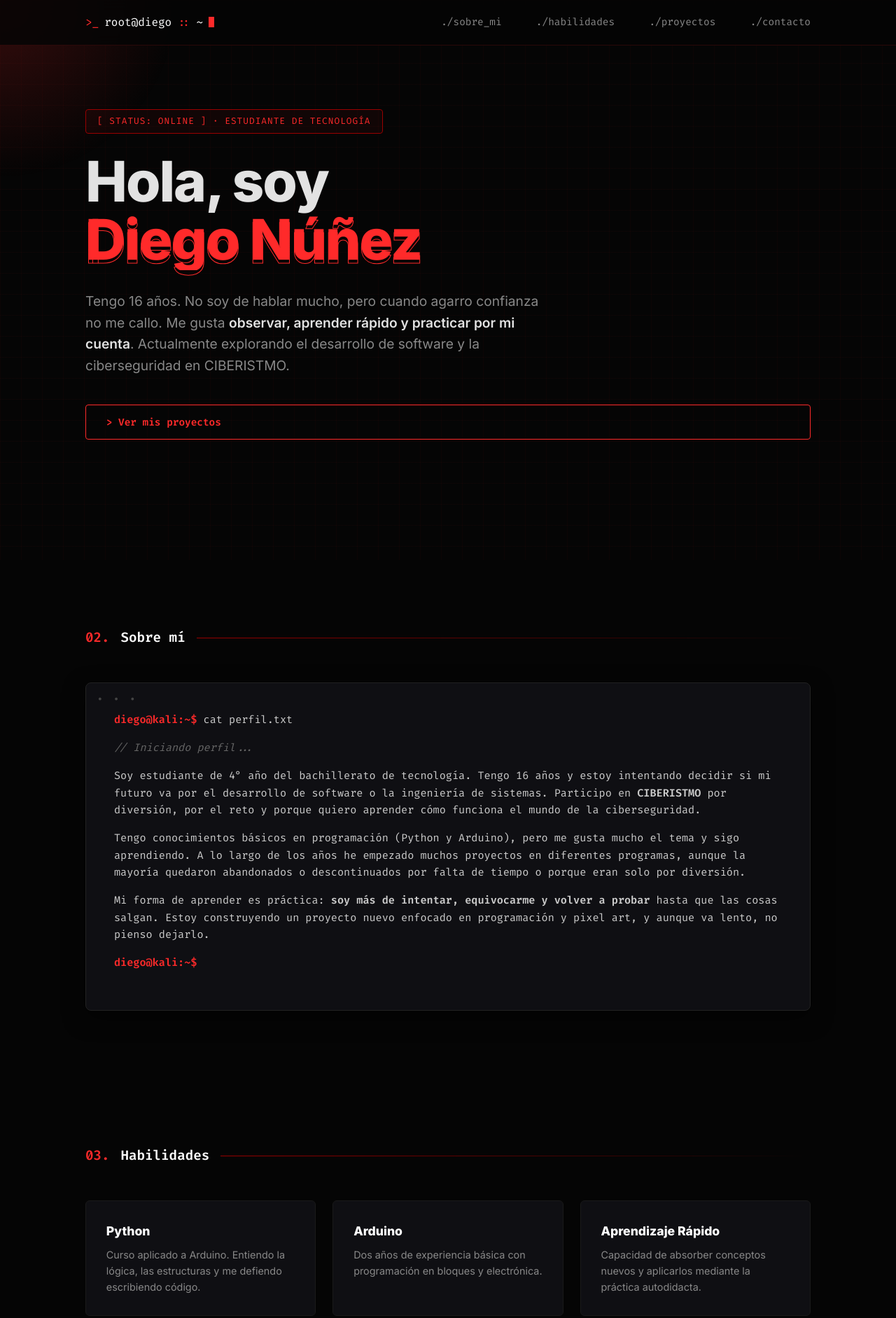
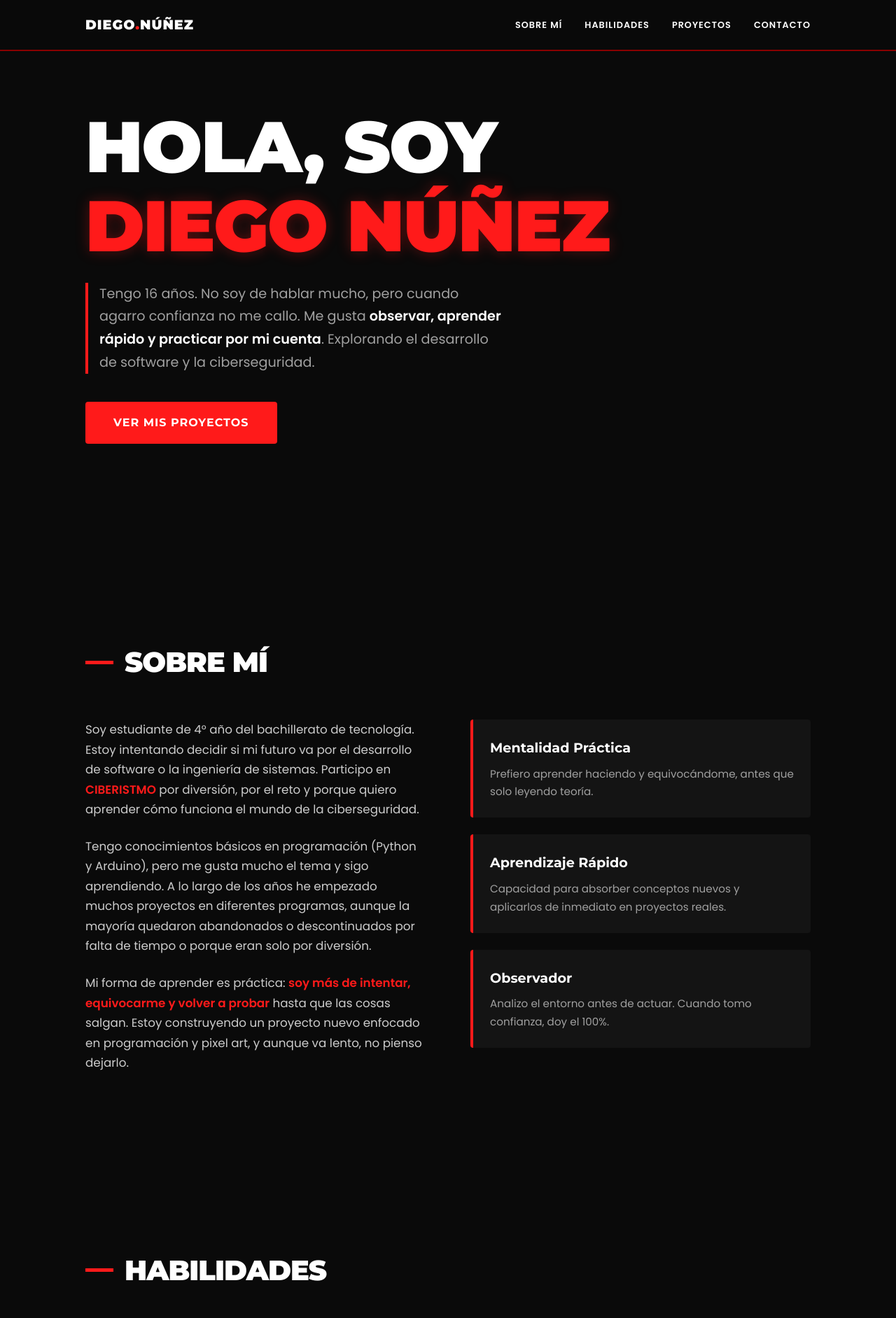
Before and after one commit to diego13pa890/portafolio, a plain HTML site: page index.html in a window 1280 px wide. Shown: the top 1883 px of the page at 70% size. Drawn offline with Linux system fonts and the light colour scheme.

Commit message:
Update index.html

```diff
--- a/index.html
+++ b/index.html
@@ -4,18 +4,17 @@
 <meta charset="UTF-8">
 <meta name="viewport" content="width=device-width, initial-scale=1.0">
 <title>Diego Núñez | Portafolio</title>
-<link href="https://fonts.googleapis.com/css2?family=Fira+Code:wght@400;600&family=Inter:wght@300;400;600;800&display=swap" rel="stylesheet">
+<link href="https://fonts.googleapis.com/css2?family=Montserrat:wght@400;700;900&family=Poppins:wght@300;400;600&display=swap" rel="stylesheet">
 <style>
   :root {
-    --bg: #050505;
-    --bg-card: #0f0f13;
-    --red: #ff2a2a;
-    --red-dark: #990000;
-    --red-glow: rgba(255, 42, 42, 0.4);
-    --text: #e2e2e2;
-    --muted: #888;
-    --font-main: 'Inter', sans-serif;
-    --font-code: 'Fira Code', monospace;
+    --bg: #0a0a0a;
+    --bg-card: #141414;
+    --red: #ff1a1a; /* Rojo agresivo */
+    --red-dark: #8a0000;
+    --text: #ffffff;
+    --muted: #a0a0a0;
+    --font-title: 'Montserrat', sans-serif;
+    --font-text: 'Poppins', sans-serif;
   }
 
   * { margin: 0; padding: 0; box-sizing: border-box; }
@@ -24,47 +23,21 @@
   body {
     background-color: var(--bg);
     color: var(--text);
-    font-family: var(--font-main);
-    line-height: 1.6;
+    font-family: var(--font-text);
+    line-height: 1.7;
     overflow-x: hidden;
   }
 
-  /* Fondo de cuadrícula hacker */
-  body::before {
-    content: "";
-    position: fixed;
-    top: 0; left: 0; width: 100vw; height: 100vh;
-    background-image:
-      linear-gradient(rgba(255, 42, 42, 0.03) 1px, transparent 1px),
-      linear-gradient(90deg, rgba(255, 42, 42, 0.03) 1px, transparent 1px);
-    background-size: 30px 30px;
-    z-index: -2;
-    pointer-events: none;
-  }
-
-  /* Resplandor que sigue al mouse */
-  .glow {
-    position: fixed;
-    width: 600px; height: 600px;
-    background: radial-gradient(circle, var(--red-glow) 0%, transparent 60%);
-    border-radius: 50%;
-    pointer-events: none;
-    z-index: -1;
-    transform: translate(-50%, -50%);
-    opacity: 0.5;
-    transition: opacity 0.3s;
-  }
-
   a { color: var(--red); text-decoration: none; transition: color 0.3s; }
-  a:hover { color: #ff5e5e; text-shadow: 0 0 8px var(--red-glow); }
+  a:hover { color: #ff4d4d; }
 
   /* HEADER */
   header {
     position: fixed;
     top: 0; width: 100%;
-    background: rgba(5, 5, 5, 0.85);
-    backdrop-filter: blur(10px);
-    border-bottom: 1px solid rgba(255, 42, 42, 0.15);
+    background: rgba(10, 10, 10, 0.95);
+    backdrop-filter: blur(8px);
+    border-bottom: 2px solid var(--red-dark);
     z-index: 100;
   }
   .nav {
@@ -76,53 +49,42 @@
     justify-content: space-between;
   }
   .brand {
-    font-family: var(--font-code);
-    font-size: 1rem;
-    color: #fff;
-    display: flex;
-    align-items: center;
-    gap: 0.5rem;
+    font-family: var(--font-title);
+    font-size: 1.2rem;
+    font-weight: 900;
+    letter-spacing: 1px;
+    text-transform: uppercase;
   }
   .brand span { color: var(--red); }
-  .brand .cursor {
-    display: inline-block;
-    width: 8px; height: 15px;
-    background-color: var(--red);
-    animation: blink 1s step-end infinite;
-  }
-  @keyframes blink { 50% { opacity: 0; } }
 
-  .nav-links { display: flex; gap: 2rem; font-size: 0.9rem; font-family: var(--font-code); }
-  .nav-links a { color: var(--muted); }
-  .nav-links a:hover { color: var(--red); text-shadow: none; }
-  .nav-links a::before { content: "> "; color: var(--red); opacity: 0; transition: opacity 0.3s; }
-  .nav-links a:hover::before { opacity: 1; }
+  .nav-links { display: flex; gap: 2rem; font-size: 0.9rem; font-weight: 600; }
+  .nav-links a { color: var(--text); text-transform: uppercase; letter-spacing: 1px; font-size: 0.8rem;}
+  .nav-links a:hover { color: var(--red); }
 
-  /* SECCIONES GENERALES */
+  /* SECCIONES */
   section {
     max-width: 1100px;
     margin: 0 auto;
-    padding: 6rem 2rem;
-    position: relative;
+    padding: 7rem 2rem;
   }
-  .section-header {
-    font-family: var(--font-code);
-    font-size: 1.2rem;
-    color: #fff;
+  .section-title {
+    font-family: var(--font-title);
+    font-size: 2.5rem;
+    font-weight: 900;
+    text-transform: uppercase;
+    letter-spacing: -1px;
     margin-bottom: 3rem;
     display: flex;
     align-items: center;
     gap: 1rem;
   }
-  .section-header::before { content: "0" counter(sec) ". "; color: var(--red); font-weight: bold; }
-  .section-header::after {
+  .section-title::before {
     content: "";
-    flex: 1;
-    height: 1px;
-    background: linear-gradient(to right, var(--red-dark), transparent);
+    display: block;
+    width: 40px;
+    height: 5px;
+    background: var(--red);
   }
-  section { counter-increment: sec; }
-  body { counter-reset: sec; }
 
   /* HERO */
   .hero {
@@ -130,175 +92,158 @@
     display: flex;
     flex-direction: column;
     justify-content: center;
-    padding-top: 80px;
-  }
-  .status-badge {
-    display: inline-block;
-    font-family: var(--font-code);
-    font-size: 0.8rem;
-    color: var(--red);
-    border: 1px solid var(--red-dark);
-    background: rgba(255, 42, 42, 0.05);
-    padding: 0.4rem 1rem;
-    border-radius: 4px;
-    margin-bottom: 1.5rem;
-    width: fit-content;
-    letter-spacing: 1px;
-    animation: fadeIn 1s ease forwards;
+    padding-top: 100px;
   }
   .hero h1 {
-    font-size: clamp(3rem, 8vw, 5rem);
-    font-weight: 800;
+    font-family: var(--font-title);
+    font-size: clamp(3rem, 8vw, 6.5rem);
+    font-weight: 900;
     line-height: 1.1;
+    text-transform: uppercase;
     letter-spacing: -2px;
     margin-bottom: 1.5rem;
-    opacity: 0;
-    animation: fadeInUp 0.8s ease forwards 0.3s;
+    animation: slideUp 0.8s ease forwards;
   }
   .hero h1 .accent {
-    color: transparent;
-    -webkit-text-stroke: 1px var(--red);
-    position: relative;
+    color: var(--red);
+    text-shadow: 0 0 20px rgba(255, 26, 26, 0.3);
   }
-  .hero h1 .accent::after {
-    content: "Diego Núñez";
-    position: absolute;
-    left: 0; top: 0;
-    color: var(--red);
-    -webkit-text-stroke: 0;
-    width: 0;
-    overflow: hidden;
-    white-space: nowrap;
-    border-right: 3px solid var(--red);
-    animation: typing 2s steps(14) forwards 1s, blinkCursor 0.8s step-end infinite;
-  }
-  @keyframes typing { to { width: 100%; } }
-  @keyframes blinkCursor { 50% { border-color: transparent; } }
-
   .hero p.lead {
     font-size: 1.2rem;
     color: var(--muted);
-    max-width: 650px;
+    max-width: 600px;
     margin-bottom: 2.5rem;
+    border-left: 4px solid var(--red);
+    padding-left: 1rem;
+    animation: slideUp 1s ease forwards 0.2s;
     opacity: 0;
-    animation: fadeInUp 0.8s ease forwards 0.6s;
   }
   .hero p.lead strong { color: var(--text); font-weight: 600; }
 
   .btn {
-    display: inline-flex;
-    align-items: center;
-    gap: 0.5rem;
-    background: transparent;
-    color: var(--red);
-    border: 1px solid var(--red);
-    padding: 0.8rem 1.8rem;
+    display: inline-block;
+    background: var(--red);
+    color: #fff;
+    font-family: var(--font-title);
+    font-weight: 700;
+    text-transform: uppercase;
+    letter-spacing: 1px;
+    padding: 1rem 2.5rem;
+    border: none;
     border-radius: 4px;
-    font-family: var(--font-code);
-    font-size: 0.9rem;
-    font-weight: 600;
+    font-size: 1rem;
     cursor: pointer;
-    transition: all 0.3s ease;
+    transition: transform 0.2s, background 0.3s, box-shadow 0.3s;
+    width: fit-content;
+    animation: slideUp 1s ease forwards 0.4s;
     opacity: 0;
-    animation: fadeInUp 0.8s ease forwards 0.9s;
   }
   .btn:hover {
-    background: rgba(255, 42, 42, 0.1);
-    box-shadow: 0 0 15px var(--red-glow);
-    text-shadow: none;
+    background: #cc0000;
+    transform: translateY(-3px);
+    box-shadow: 0 10px 20px rgba(255, 26, 26, 0.3);
   }
 
-  /* SOBRE MI (Terminal Style) */
-  .about-box {
+  /* SOBRE MI */
+  .about-grid {
+    display: grid;
+    grid-template-columns: 1fr 1fr;
+    gap: 4rem;
+  }
+  .about-text p {
+    margin-bottom: 1.5rem;
+    color: #cccccc;
+    font-size: 1.05rem;
+  }
+  .about-text strong { color: var(--red); font-weight: 600; }
+
+  .about-stats {
+    display: flex;
+    flex-direction: column;
+    gap: 1.5rem;
+  }
+  .stat-box {
     background: var(--bg-card);
-    border: 1px solid #222;
-    border-radius: 8px;
-    padding: 2.5rem;
-    font-family: var(--font-code);
-    position: relative;
-    box-shadow: 0 10px 30px rgba(0,0,0,0.5);
+    padding: 1.5rem;
+    border-left: 4px solid var(--red);
+    border-radius: 4px;
   }
-  .about-box::before {
-    content: "• • •";
-    position: absolute;
-    top: 10px; left: 15px;
-    color: #444;
-    letter-spacing: 2px;
-  }
-  .about-box p {
-    margin-bottom: 1rem;
-    color: #ccc;
-    font-size: 0.95rem;
-  }
-  .about-box .cmd { color: var(--red); font-weight: bold; }
-  .about-box .comment { color: #666; font-style: italic; }
+  .stat-box h3 { font-family: var(--font-title); font-size: 1.2rem; margin-bottom: 0.5rem; }
+  .stat-box p { color: var(--muted); font-size: 0.95rem; }
 
   /* HABILIDADES */
   .skills-grid {
     display: grid;
-    grid-template-columns: repeat(auto-fit, minmax(280px, 1fr));
-    gap: 1.5rem;
+    grid-template-columns: repeat(auto-fit, minmax(300px, 1fr));
+    gap: 2rem;
   }
   .skill-card {
     background: var(--bg-card);
-    border: 1px solid #1a1a1a;
-    padding: 1.8rem;
+    padding: 2rem;
     border-radius: 6px;
-    transition: all 0.3s ease;
-    position: relative;
-    overflow: hidden;
-  }
-  .skill-card::before {
-    content: "";
-    position: absolute;
-    top: 0; left: 0; width: 3px; height: 100%;
-    background: var(--red);
-    transform: scaleY(0);
-    transform-origin: bottom;
-    transition: transform 0.3s ease;
+    transition: transform 0.3s, border-color 0.3s;
+    border: 1px solid #222;
   }
   .skill-card:hover {
-    border-color: #333;
     transform: translateY(-5px);
-    box-shadow: 0 10px 20px rgba(0,0,0,0.4);
+    border-color: var(--red);
+    box-shadow: 0 10px 30px rgba(0,0,0,0.5);
   }
-  .skill-card:hover::before { transform: scaleY(1); }
-  .skill-card h3 { font-size: 1.1rem; margin-bottom: 0.5rem; color: #fff; }
-  .skill-card p { font-size: 0.9rem; color: var(--muted); }
+  .skill-card h3 {
+    font-family: var(--font-title);
+    font-size: 1.3rem;
+    margin-bottom: 1rem;
+    color: #fff;
+    text-transform: uppercase;
+  }
+  .skill-card p { color: var(--muted); font-size: 0.95rem; }
 
   /* PROYECTOS */
   .projects-grid {
     display: grid;
-    grid-template-columns: repeat(auto-fit, minmax(300px, 1fr));
-    gap: 1.5rem;
+    grid-template-columns: repeat(auto-fit, minmax(320px, 1fr));
+    gap: 2rem;
   }
   .project-card {
-    background: var(--bg-card);
-    border: 1px solid #1a1a1a;
+    background: #000;
+    border: 1px solid #222;
     border-radius: 6px;
-    padding: 2rem;
-    transition: all 0.3s ease;
+    padding: 2.5rem;
+    position: relative;
+    transition: border-color 0.3s;
   }
   .project-card:hover {
-    border-color: var(--red-dark);
-    box-shadow: 0 0 20px rgba(255, 42, 42, 0.1);
+    border-color: var(--red);
+  }
+  .project-card::after {
+    content: "";
+    position: absolute;
+    bottom: 0; left: 0; width: 100%; height: 4px;
+    background: var(--red);
+    transform: scaleX(0);
+    transform-origin: left;
+    transition: transform 0.3s;
+  }
+  .project-card:hover::after {
+    transform: scaleX(1);
   }
   .project-card .tag {
-    font-family: var(--font-code);
-    font-size: 0.7rem;
+    font-family: var(--font-title);
+    font-size: 0.75rem;
+    font-weight: 700;
     color: var(--red);
-    border: 1px solid var(--red-dark);
-    background: rgba(255, 42, 42, 0.05);
-    padding: 0.2rem 0.6rem;
+    background: rgba(255, 26, 26, 0.1);
+    padding: 0.3rem 0.8rem;
     border-radius: 4px;
     display: inline-block;
-    margin-bottom: 1rem;
+    margin-bottom: 1.5rem;
+    letter-spacing: 1px;
   }
-  .project-card h3 { font-size: 1.2rem; margin-bottom: 0.8rem; color: #fff; }
-  .project-card p { font-size: 0.9rem; color: var(--muted); line-height: 1.5; }
+  .project-card h3 { font-family: var(--font-title); font-size: 1.5rem; margin-bottom: 1rem; }
+  .project-card p { color: var(--muted); font-size: 0.95rem; }
 
   /* CONTACTO */
-  .contact-links {
+  .contact-container {
     display: flex;
     gap: 2rem;
     flex-wrap: wrap;
@@ -306,116 +251,119 @@
   .contact-item {
     display: flex;
     align-items: center;
-    gap: 0.8rem;
-    font-family: var(--font-code);
-    font-size: 1rem;
+    gap: 1rem;
     background: var(--bg-card);
-    padding: 1rem 1.5rem;
+    padding: 1.2rem 2rem;
     border-radius: 6px;
-    border: 1px solid #1a1a1a;
-    transition: all 0.3s;
+    border: 1px solid #222;
+    font-family: var(--font-title);
+    font-weight: 700;
+    font-size: 1.1rem;
+    transition: border-color 0.3s;
   }
   .contact-item:hover {
     border-color: var(--red);
-    transform: translateY(-2px);
+    color: var(--red);
   }
-  .contact-item .icon { color: var(--red); font-weight: bold; }
 
   /* FOOTER */
   footer {
     text-align: center;
-    padding: 3rem 2rem;
-    font-family: var(--font-code);
-    font-size: 0.8rem;
-    color: #555;
-    border-top: 1px solid #111;
+    padding: 4rem 2rem;
+    color: var(--muted);
+    font-size: 0.9rem;
+    border-top: 1px solid #222;
   }
-  footer .heart { color: var(--red); }
+  footer .heart { color: var(--red); font-weight: bold; }
 
-  /* ANIMACIONES SCROLL */
+  /* ANIMACIONES */
   .reveal {
     opacity: 0;
-    transform: translateY(30px);
-    transition: all 0.8s ease;
+    transform: translateY(40px);
+    transition: all 0.8s cubic-bezier(0.5, 0, 0, 1);
   }
   .reveal.active {
     opacity: 1;
     transform: translateY(0);
   }
-
-  @keyframes fadeIn { from { opacity: 0; } to { opacity: 1; } }
-  @keyframes fadeInUp {
-    from { opacity: 0; transform: translateY(20px); }
+  @keyframes slideUp {
+    from { opacity: 0; transform: translateY(30px); }
     to { opacity: 1; transform: translateY(0); }
   }
 
   @media (max-width: 768px) {
+    .about-grid { grid-template-columns: 1fr; gap: 2rem; }
     .nav-links { display: none; }
     .hero h1 { font-size: clamp(2.5rem, 10vw, 4rem); }
-    .contact-links { flex-direction: column; gap: 1rem; }
   }
 </style>
 </head>
 <body>
 
-<div class="glow" id="glow"></div>
-
 <header>
   <nav class="nav">
-    <div class="brand">
-      <span>&gt;_</span> root@diego <span>::</span> ~ <div class="cursor"></div>
-    </div>
+    <div class="brand">Diego<span>.</span>Núñez</div>
     <div class="nav-links">
-      <a href="#sobre-mi">./sobre_mi</a>
-      <a href="#habilidades">./habilidades</a>
-      <a href="#proyectos">./proyectos</a>
-      <a href="#contacto">./contacto</a>
+      <a href="#sobre-mi">Sobre mí</a>
+      <a href="#habilidades">Habilidades</a>
+      <a href="#proyectos">Proyectos</a>
+      <a href="#contacto">Contacto</a>
     </div>
   </nav>
 </header>
 
 <!-- HERO -->
 <section class="hero">
-  <div class="status-badge">[ STATUS: ONLINE ] · ESTUDIANTE DE TECNOLOGÍA</div>
   <h1>Hola, soy <br><span class="accent">Diego Núñez</span></h1>
   <p class="lead">
     Tengo 16 años. No soy de hablar mucho, pero cuando agarro confianza no me callo.
     Me gusta <strong>observar, aprender rápido y practicar por mi cuenta</strong>.
-    Actualmente explorando el desarrollo de software y la ciberseguridad en CIBERISTMO.
+    Explorando el desarrollo de software y la ciberseguridad.
   </p>
-  <a href="#proyectos" class="btn">&gt; Ver mis proyectos</a>
+  <a href="#proyectos" class="btn">Ver mis proyectos</a>
 </section>
 
 <!-- SOBRE MI -->
 <section id="sobre-mi" class="reveal">
-  <h2 class="section-header">Sobre mí</h2>
-  <div class="about-box">
-    <p><span class="cmd">diego@kali:~$</span> cat perfil.txt</p>
-    <p><span class="comment">// Iniciando perfil...</span></p>
+  <h2 class="section-title">Sobre mí</h2>
+  <div class="about-grid">
+    <div class="about-text">
       <p>
-      Soy estudiante de 4° año del bachillerato de tecnología. Tengo 16 años y estoy intentando
-      decidir si mi futuro va por el desarrollo de software o la ingeniería de sistemas.
-      Participo en <strong>CIBERISTMO</strong> por diversión, por el reto y porque quiero aprender
-      cómo funciona el mundo de la ciberseguridad.
+        Soy estudiante de 4° año del bachillerato de tecnología. Estoy intentando decidir si mi futuro
+        va por el desarrollo de software o la ingeniería de sistemas. Participo en <strong>CIBERISTMO</strong>
+        por diversión, por el reto y porque quiero aprender cómo funciona el mundo de la ciberseguridad.
       </p>
       <p>
-      Tengo conocimientos básicos en programación (Python y Arduino), pero me gusta mucho el tema
-      y sigo aprendiendo. A lo largo de los años he empezado muchos proyectos en diferentes programas,
-      aunque la mayoría quedaron abandonados o descontinuados por falta de tiempo o porque eran
-      solo por diversión.
+        Tengo conocimientos básicos en programación (Python y Arduino), pero me gusta mucho el tema y sigo
+        aprendiendo. A lo largo de los años he empezado muchos proyectos en diferentes programas, aunque la
+        mayoría quedaron abandonados o descontinuados por falta de tiempo o porque eran solo por diversión.
       </p>
       <p>
         Mi forma de aprender es práctica: <strong>soy más de intentar, equivocarme y volver a probar</strong>
-      hasta que las cosas salgan. Estoy construyendo un proyecto nuevo enfocado en programación
-      y pixel art, y aunque va lento, no pienso dejarlo.
+        hasta que las cosas salgan. Estoy construyendo un proyecto nuevo enfocado en programación y pixel art,
+        y aunque va lento, no pienso dejarlo.
       </p>
-    <p><span class="cmd">diego@kali:~$</span> <span class="cursor" style="height: 14px; width: 8px;"></span></p>
+    </div>
+    <div class="about-stats">
+      <div class="stat-box">
+        <h3>Mentalidad Práctica</h3>
+        <p>Prefiero aprender haciendo y equivocándome, antes que solo leyendo teoría.</p>
+      </div>
+      <div class="stat-box">
+        <h3>Aprendizaje Rápido</h3>
+        <p>Capacidad para absorber conceptos nuevos y aplicarlos de inmediato en proyectos reales.</p>
+      </div>
+      <div class="stat-box">
+        <h3>Observador</h3>
+        <p>Analizo el entorno antes de actuar. Cuando tomo confianza, doy el 100%.</p>
+      </div>
+    </div>
   </div>
 </section>
 
 <!-- HABILIDADES -->
 <section id="habilidades" class="reveal">
-  <h2 class="section-header">Habilidades</h2>
+  <h2 class="section-title">Habilidades</h2>
   <div class="skills-grid">
     <div class="skill-card">
       <h3>Python</h3>
@@ -426,16 +374,12 @@
       <p>Dos años de experiencia básica con programación en bloques y electrónica.</p>
     </div>
     <div class="skill-card">
-      <h3>Aprendizaje Rápido</h3>
-      <p>Capacidad de absorber conceptos nuevos y aplicarlos mediante la práctica autodidacta.</p>
+      <h3>Lógica de Programación</h3>
+      <p>Resolución de problemas, pensamiento estructurado y adaptación a distintos entornos.</p>
     </div>
     <div class="skill-card">
       <h3>Pixel Art</h3>
       <p>En desarrollo. Actualmente aprendiendo diseño visual para un proyecto personal.</p>
-    </div>
-    <div class="skill-card">
-      <h3>Lógica de Programación</h3>
-      <p>Resolución de problemas, pensamiento estructurado y adaptación a distintos entornos.</p>
     </div>
     <div class="skill-card">
       <h3>HTML & CSS</h3>
@@ -446,30 +390,30 @@
 
 <!-- PROYECTOS -->
 <section id="proyectos" class="reveal">
-  <h2 class="section-header">Proyectos</h2>
+  <h2 class="section-title">Proyectos</h2>
   <div class="projects-grid">
     <div class="project-card">
-      <span class="tag">[ EN DESARROLLO ]</span>
-      <h3>Proyecto Personal (Programación + Pixel Art)</h3>
+      <span class="tag">EN DESARROLLO</span>
+      <h3>Proyecto Personal</h3>
       <p>
         Mi proyecto actual más ambicioso. Involucra desarrollo de software y diseño de pixel art.
         Va a su propio ritmo mientras aprendo las herramientas necesarias.
       </p>
     </div>
     <div class="project-card">
-      <span class="tag">[ APRENDIZAJE ]</span>
-      <h3>Retos CTF y Lógica en Python</h3>
+      <span class="tag">APRENDIZAJE</span>
+      <h3>Retos de Lógica y Python</h3>
       <p>
-        Resolución de problemas, ejercicios de lógica y retos de ciberseguridad (Capture The Flag).
+        Resolución de problemas, ejercicios de lógica y retos de ciberseguridad.
         Mi forma favorita de poner a prueba lo que aprendo.
       </p>
     </div>
     <div class="project-card">
-      <span class="tag">[ ARCHIVADO ]</span>
+      <span class="tag">ARCHIVADO</span>
       <h3>Experimentos y Prototipos</h3>
       <p>
-        Múltiples proyectos creados por pura diversión o inspiración. Algunos terminados,
-        otros en pausa o eliminados. Cada uno me dejó experiencia y nuevas ideas.
+        Múltiples proyectos creados por pura diversión. Algunos terminados,
+        otros en pausa. Cada uno me dejó experiencia y nuevas ideas.
       </p>
     </div>
   </div>
@@ -477,29 +421,22 @@
 
 <!-- CONTACTO -->
 <section id="contacto" class="reveal">
-  <h2 class="section-header">Contacto</h2>
-  <div class="contact-links">
+  <h2 class="section-title">Contacto</h2>
+  <div class="contact-container">
     <a href="mailto:zenunogeid@gmail.com" class="contact-item">
-      <span class="icon">@</span> zenunogeid@gmail.com
+      Correo Electrónico
     </a>
     <a href="https://github.com/diego13pa890" target="_blank" class="contact-item">
-      <span class="icon">#</span> github.com/diego13pa890
+      Perfil de GitHub
     </a>
   </div>
 </section>
 
 <footer>
-  <p>© 2026 Diego Núñez. Construido con <span class="heart">HTML & CSS</span> desde cero.</p>
+  <p>© 2026 Diego Núñez. Diseñado para destacar.</p>
 </footer>
 
 <script>
-  // Efecto de luz que sigue al mouse
-  const glow = document.getElementById('glow');
-  document.addEventListener('mousemove', (e) => {
-    glow.style.left = e.clientX + 'px';
-    glow.style.top = e.clientY + 'px';
-  });
-
   // Animación de aparición al hacer scroll
   const reveals = document.querySelectorAll('.reveal');
   const revealOnScroll = () => {
@@ -515,7 +452,7 @@
   };
 
   window.addEventListener('scroll', revealOnScroll);
-  revealOnScroll(); // Ejecutar al cargar
+  revealOnScroll();
 </script>
 
 </body>
```
Lines whose indentation alone changed are shown as unchanged.
